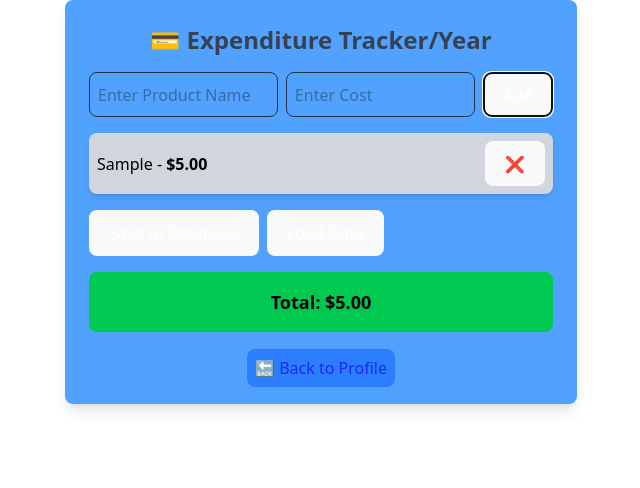
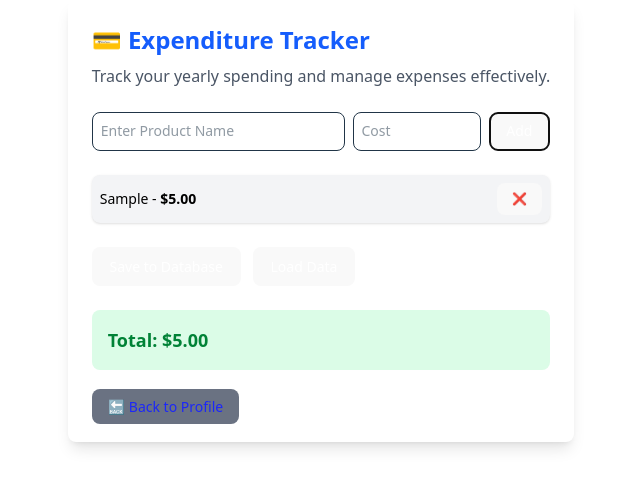
Before and after one commit to Leonicus73/myprofile-app, a React (Vite) app: page /expenditure in a window 1280 px wide. Both pictures are taken after typing "Sample", "5" into the empty fields and a click on the button "Add". Shown: the top 488 px of the page, without its empty margins (319-959 px from the left). Built offline with nearby package versions, Linux system fonts and the light colour scheme; no server answers.

Commit message:
modified financialpage expenditure tracker for consistency

```diff
--- a/src/pages/Expenditure.jsx
+++ b/src/pages/Expenditure.jsx
@@ -1,7 +1,6 @@
 import { useState, useEffect } from "react";
 import { Link } from "react-router-dom";
 import API_BASE_URL from "../config/apiConfig";
-// import { v4 as uuidv4 } from "uuid"; // Import UUID generator
 
 function Expenditure() {
   const [items, setItems] = useState([]);
@@ -11,12 +10,10 @@ function Expenditure() {
 
   useEffect(() => {
     fetch(`${API_BASE_URL}/api/expenditures`)
-    .then(res => res.json())
-    .then(data => setItems(data));
+      .then((res) => res.json())
+      .then((data) => setItems(data));
   }, []);
 
-
-  // Function to fetch data manually
   const loadData = async () => {
     try {
       const response = await fetch(`${API_BASE_URL}/api/expenditures`);
@@ -31,34 +28,29 @@ function Expenditure() {
     }
   };
 
-  // Add item function
   const addItem = () => {
     if (product.trim() && cost.trim()) {
-      // const newItem = { id: uuidv4(), name: product, price: parseFloat(cost) }; // Generate UUID
-      const newItem = {name: product, price: parseFloat(cost) };
+      const newItem = { name: product, price: parseFloat(cost) };
       setItems([...items, newItem]);
       setProduct("");
       setCost("");
     }
   };
 
-  // Save item function
   const saveItems = async () => {
-    const filteredItems = items.filter(item => !deletedItems.includes(item.id));
+    const filteredItems = items.filter((item) => !deletedItems.includes(item.id));
 
-    // Save remaining items
     for (const item of filteredItems) {
       await fetch(`${API_BASE_URL}/api/expenditures`, {
         method: "POST",
         headers: { "Content-Type": "application/json" },
-        body: JSON.stringify(item)
+        body: JSON.stringify(item),
       });
     }
 
-    // Delete removed items from backend
     for (const id of deletedItems) {
       await fetch(`${API_BASE_URL}/api/expenditures/${id}`, {
-        method: "DELETE"
+        method: "DELETE",
       });
     }
 
@@ -66,66 +58,89 @@ function Expenditure() {
     setDeletedItems([]);
   };
 
-
-  // Delete item function
   const deleteItem = (itemId) => {
-    setDeletedItems([...deletedItems, itemId]); // Track deleted item IDs
-    setItems(items.filter(item => item.id !== itemId));
+    setDeletedItems([...deletedItems, itemId]);
+    setItems(items.filter((item) => item.id !== itemId));
   };
 
-  // Calculate total expenditure
   const totalExpenditure = items.reduce((acc, item) => acc + item.price, 0);
 
   return (
-    <div className="max-w-lg mx-auto bg-blue-400 shadow-lg rounded-lg p-6 text-center">
-      <h2 className="text-2xl font-bold text-gray-700">💳 Expenditure Tracker/Year</h2>
+    <div className="max-w-2xl mx-auto bg-white shadow-lg rounded-lg p-6 text-left">
+      <h2 className="text-2xl font-bold text-blue-600">💳 Expenditure Tracker</h2>
+      <p className="mt-2 text-gray-600">Track your yearly spending and manage expenses effectively.</p>
 
       {/* Input Fields */}
-      <div className="mt-4 flex gap-2">
+      <div className="mt-6 flex gap-2">
         <input
           type="text"
           value={product}
           onChange={(e) => setProduct(e.target.value)}
-          className="w-full p-2 border rounded-lg"
+          className="flex-1 p-2 border rounded-lg text-sm"
           placeholder="Enter Product Name"
         />
         <input
           type="number"
           value={cost}
           onChange={(e) => setCost(e.target.value)}
-          className="w-full p-2 border rounded-lg"
-          placeholder="Enter Cost"
+          className="w-32 p-2 border rounded-lg text-sm"
+          placeholder="Cost"
         />
-        <button onClick={addItem} className="p-2 bg-blue-500 text-white rounded-lg">
+        <button
+          onClick={addItem}
+          className="px-4 py-2 bg-blue-500 text-white rounded-lg text-sm hover:bg-blue-600 w-fit"
+        >
           Add
         </button>
       </div>
 
       {/* Expenditure List */}
-      <ul className="mt-4 space-y-2">
+      <ul className="mt-6 space-y-2">
         {items.map((item) => (
-          <li key={item.id} className="p-2 bg-gray-300 text-black shadow-md rounded-lg flex justify-between items-center">
-            <span>{item.name} - <strong>${item.price.toFixed(2)}</strong></span>
-            <button onClick={() => deleteItem(item.id)} className="p-1 bg-red-500 text-white rounded-md">
+          <li
+            key={item.id}
+            className="p-2 bg-gray-100 text-black shadow-sm rounded-lg flex justify-between items-center text-sm"
+          >
+            <span>
+              {item.name} - <strong>${item.price.toFixed(2)}</strong>
+            </span>
+            <button
+              onClick={() => deleteItem(item.id)}
+              className="px-2 py-1 bg-red-500 text-white rounded-md text-xs hover:bg-red-600"
+            >
               ❌
             </button>
           </li>
         ))}
       </ul>
 
-      <div className="mt-4 flex gap-2">
-        <button onClick={saveItems} className="p-2 bg-green-500 text-white rounded-lg">Save to Database</button>
-        <button onClick={loadData} className="p-2 bg-purple-500 text-white rounded-lg">Load Data</button>
+      {/* Action Buttons */}
+      <div className="mt-6 flex gap-3">
+        <button
+          onClick={saveItems}
+          className="px-4 py-2 bg-green-500 text-white rounded-lg text-sm hover:bg-green-600 w-fit"
+        >
+          Save to Database
+        </button>
+        <button
+          onClick={loadData}
+          className="px-4 py-2 bg-purple-500 text-white rounded-lg text-sm hover:bg-purple-600 w-fit"
+        >
+          Load Data
+        </button>
       </div>
 
       {/* Total Expenditure */}
-      <div className="mt-4 p-4 bg-green-500 text-black rounded-lg text-lg font-bold">
+      <div className="mt-6 p-4 bg-green-100 text-green-700 rounded-lg text-lg font-semibold">
         Total: ${totalExpenditure.toFixed(2)}
       </div>
 
       {/* Home Button */}
       <div className="mt-6">
-        <Link to="/Profile" className="p-2 bg-blue-500 text-white rounded-lg">
+        <Link
+          to="/Profile"
+          className="px-4 py-2 bg-gray-500 text-white rounded-lg text-sm hover:bg-gray-600 w-fit"
+        >
           🔙 Back to Profile
         </Link>
       </div>
```
Lines whose indentation alone changed are shown as unchanged.
